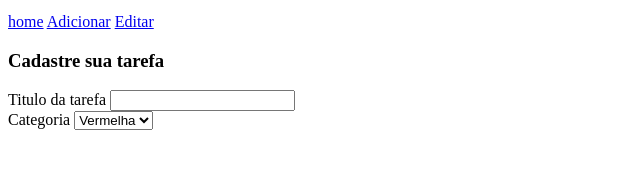
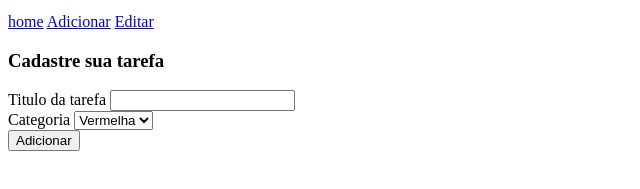
Before and after one commit to JoaoCarvalho01/Repositorios, a plain HTML site: page flowDesk/index.html in a window 1280 px wide. Shown: the part 63-252 px from the top of the page, without its empty margins (0-640 px from the left). Drawn offline with Linux system fonts and the light colour scheme.

Commit message:
flowDesk v0.3 - Correção de semantica e add de btn

```diff
--- a/flowDesk/index.html
+++ b/flowDesk/index.html
@@ -30,6 +30,8 @@
               <option value="Amarelo">Amarela</option>
               <option value="Verde">Verde</option>
             </select>
+            <br />
+            <button type="submit">Adicionar</button>
           </form>
         </div>
       </div>
```
